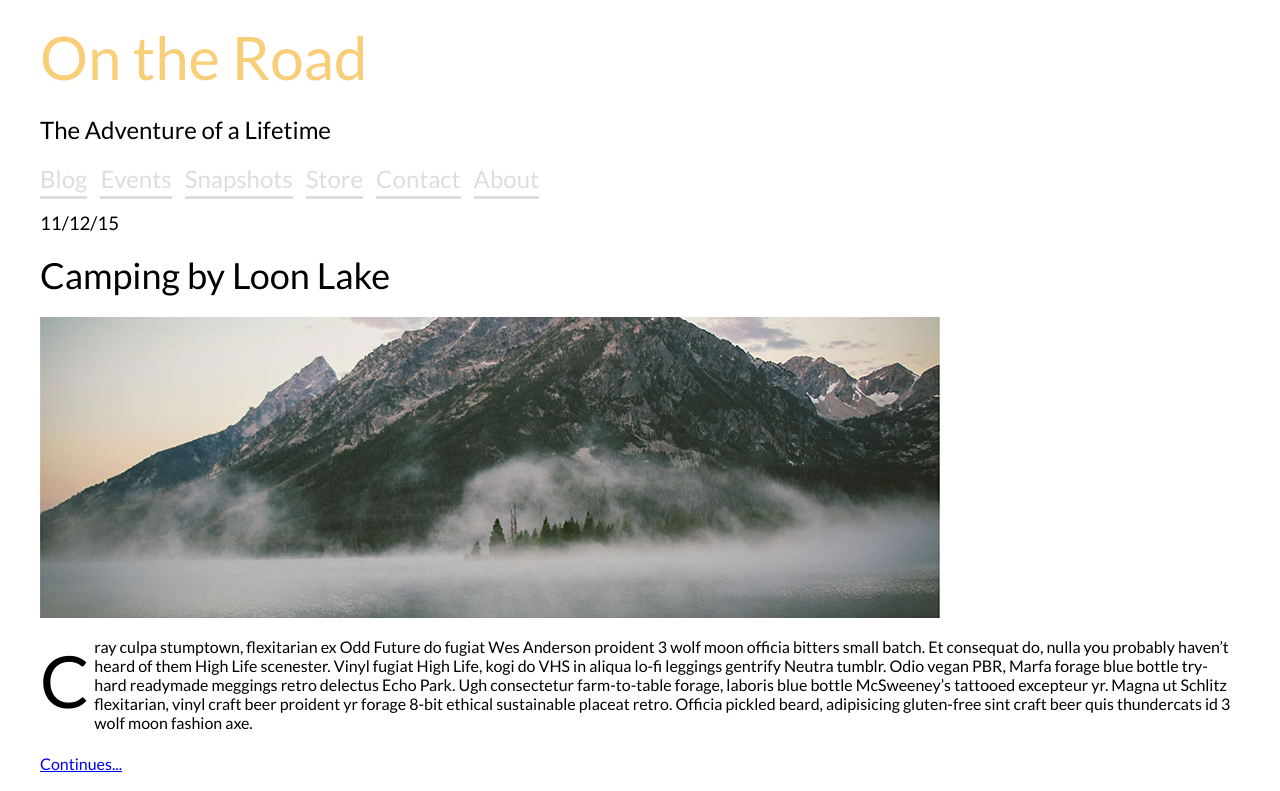
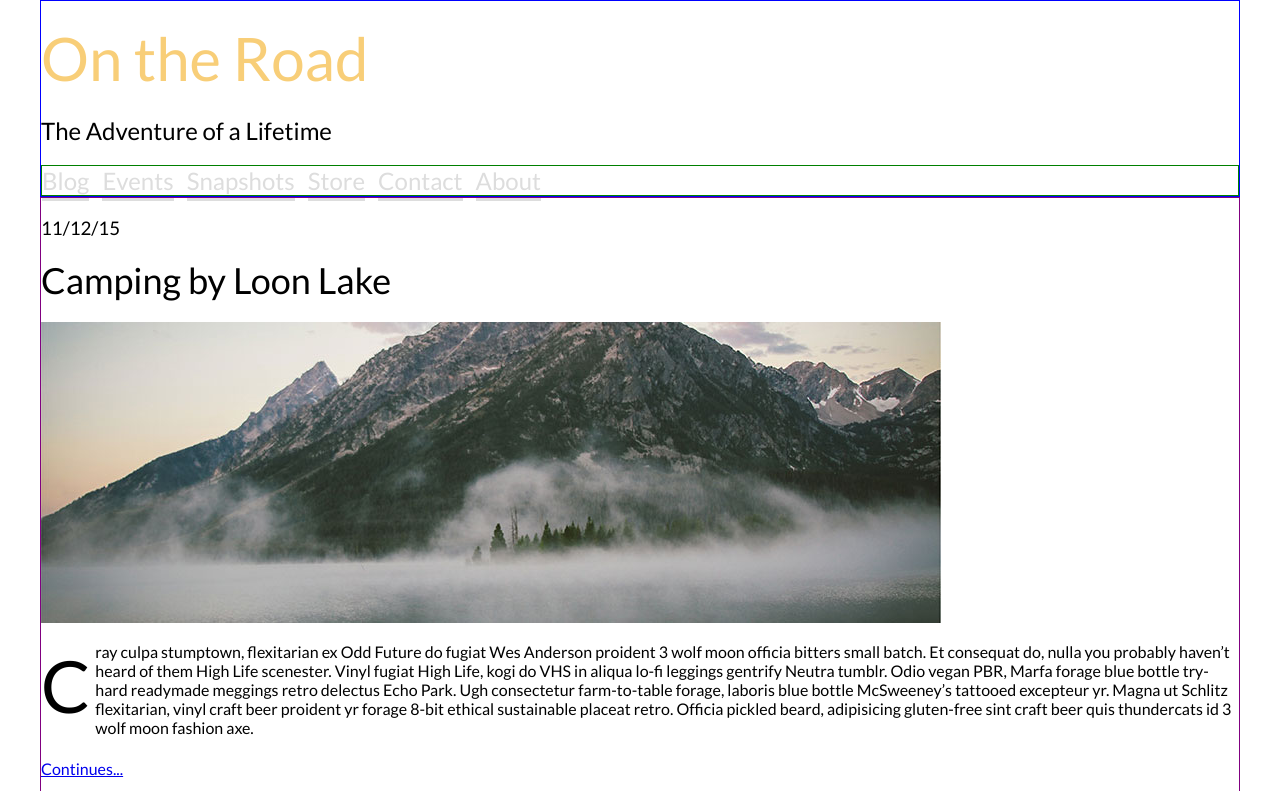
Before and after one commit to Sollix/on_the_road, a plain HTML site: page index.html in a window 1280 px wide. Shown: the top 791 px of the page. Drawn offline with Linux system fonts and the light colour scheme.

Commit message:
boxtastic

```diff
--- a/css/style.css
+++ b/css/style.css
@@ -35,3 +35,8 @@ span {
 	float: left;
 	margin: 0px 5px 5px 0px;
 }
+
+
+header { border: 1px solid blue; }
+nav { border: 1px solid green; }
+article { border: 1px solid purple; }
```
